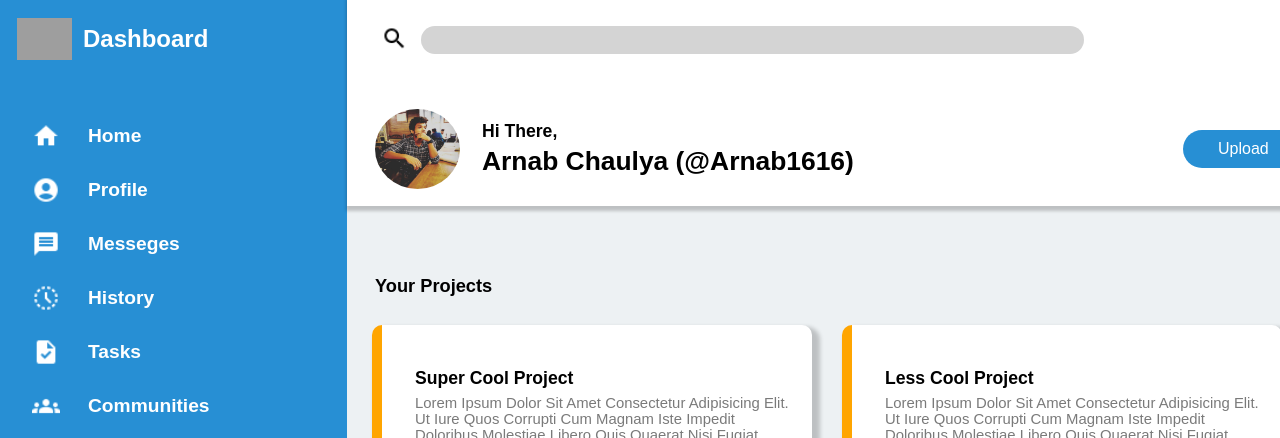
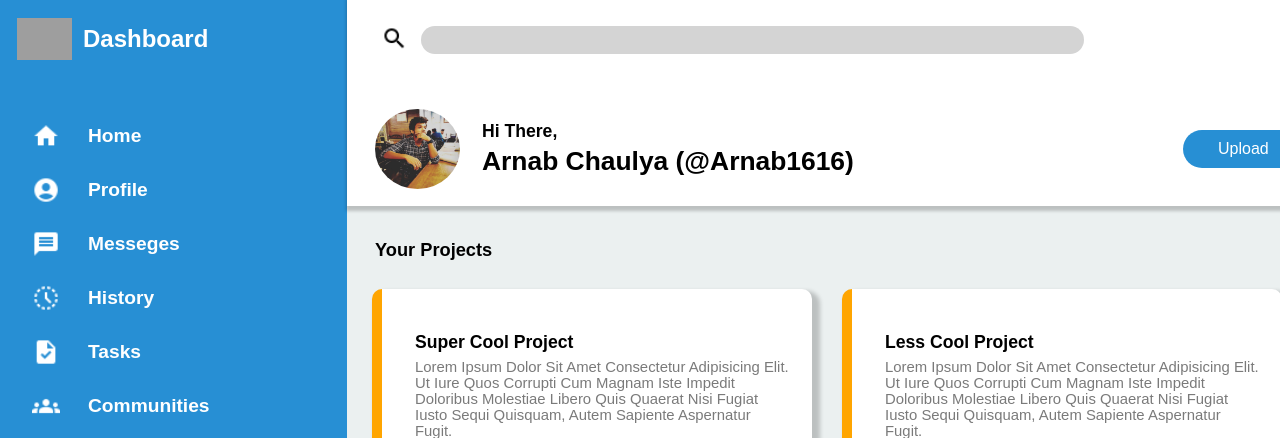
Before and after one commit to arnab1616/html-Admindashboard, a plain HTML site: page index.html in a window 1280 px wide. Shown: the top 438 px of the page. Drawn offline with Linux system fonts and the light colour scheme; grey boxes are pictures that could not be loaded; a web font is replaced by a local one.

Commit message:
Update style.css

```diff
--- a/style.css
+++ b/style.css
@@ -83,13 +83,11 @@ a {
   top: 52px;
 }
 #right {
-  position: absolute;
-  /* top: 0; */
-}
-#right {
-  position: absolute;
-  top: 0;
+  position:absolute;
+  top: 189px;
   left: 347px;
+  /* z-index: -1; */
+  /* background-color: antiquewhite; */
 }
 #right .right-top {
   width: 100%;
@@ -205,11 +203,14 @@ h2 {
 #right .right-bottom {
   height: 100%;
   width: 1340px;
-  position: relative;
-  top: 185px;
+  position: absolute;
+  /* top: 185px; */
   z-index: -1;
-  background: rgb(237, 241, 243);
-  padding-top: 40px;
+  /* background: rgb(144, 170, 183); */
+  /* padding-top: 40px; */
+}
+.left-side{
+  background-color: rgb(235, 240, 240);
 }
 #right .right-bottom .left-side .container1 {
   display: grid;
```
